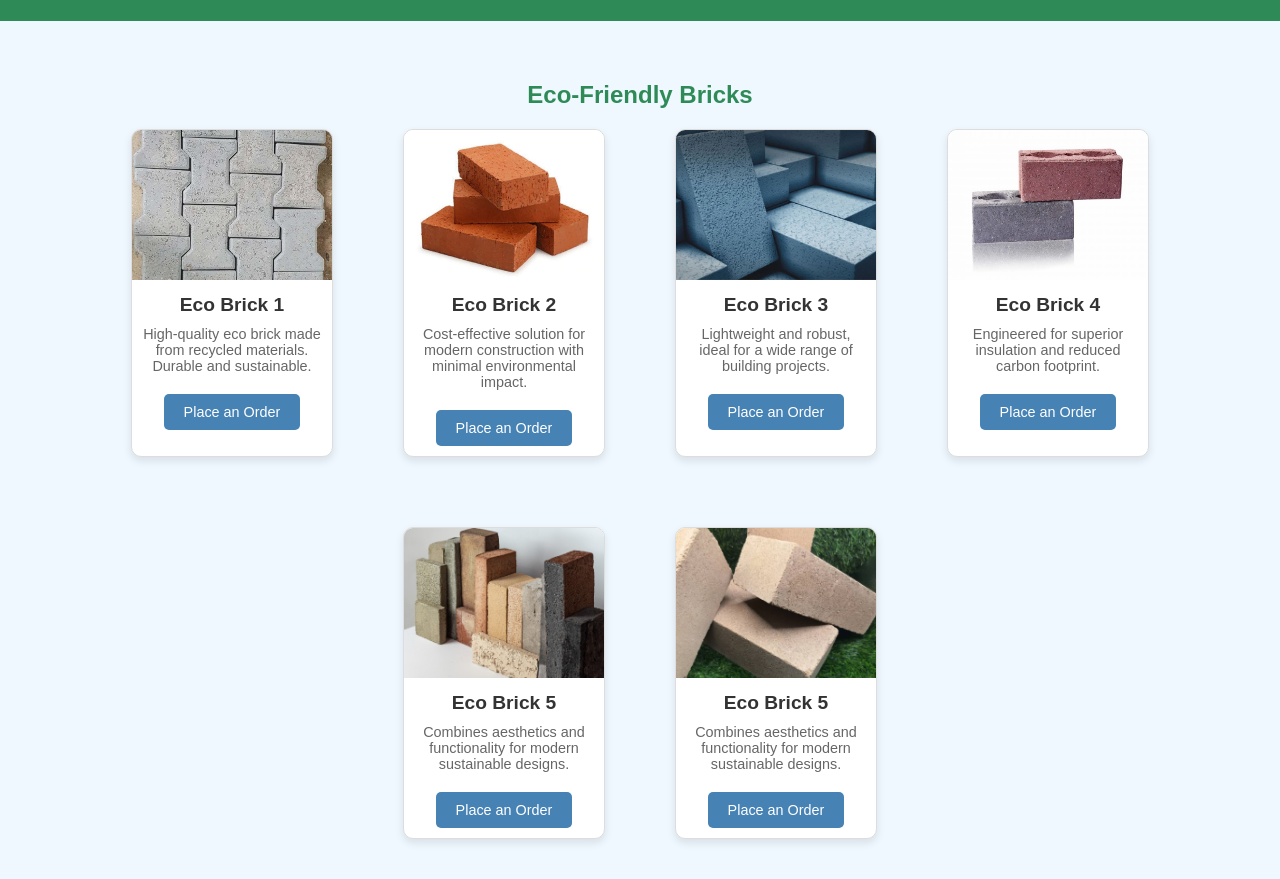
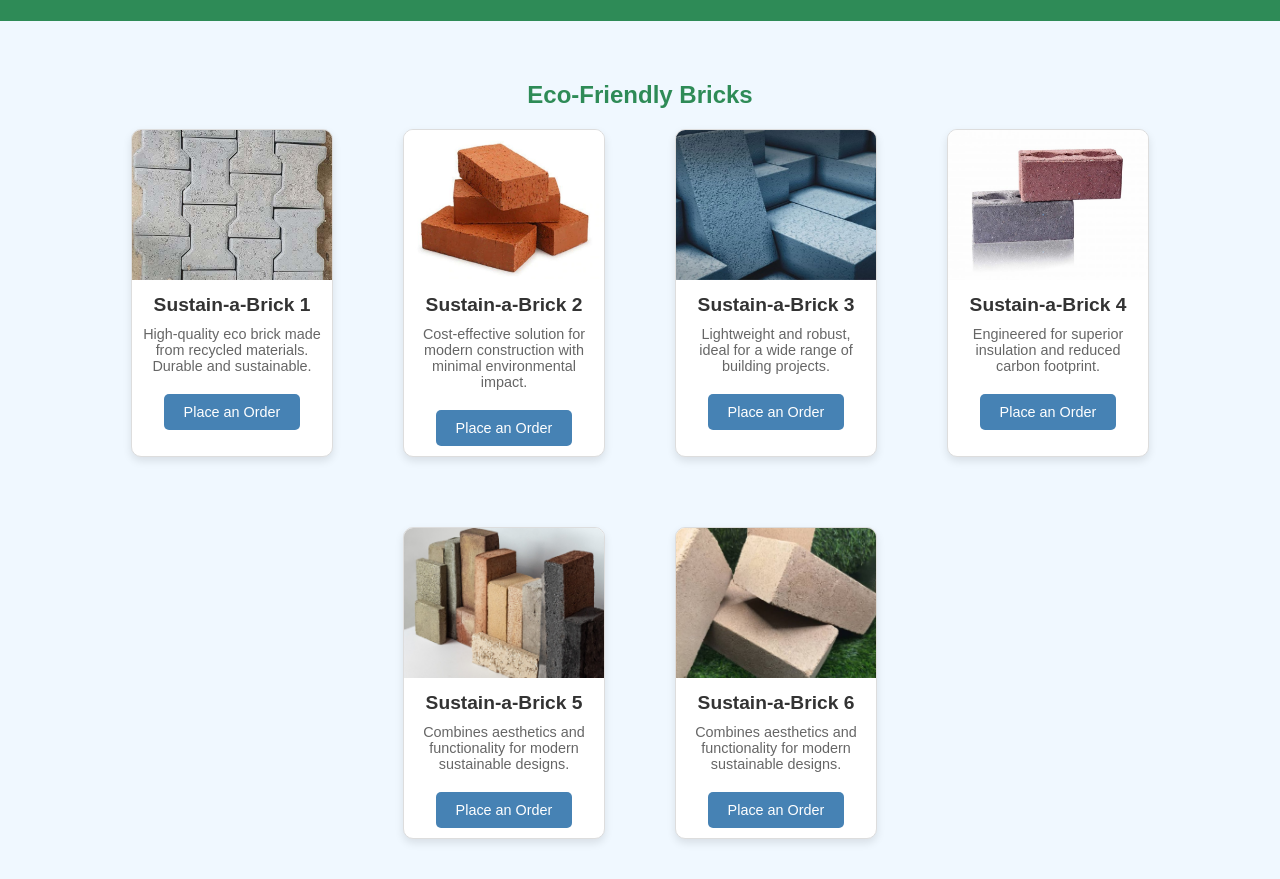
Before and after one commit to trucnguyenlethanh/sustainablebricks.github.io, a plain HTML site: page products.html in a window 1280 px wide. Shown: the part 99-978 px from the top of the page. Drawn offline with Linux system fonts and the light colour scheme.

Commit message:
Update products.html

```diff
--- a/products.html
+++ b/products.html
@@ -83,39 +83,39 @@
         <div class="product">
             <div class="product-item">
                 <img src="brick1.jpg" alt="Brick 1">
-                <h3>Eco Brick 1</h3>
+                <h3>Sustain-a-Brick 1</h3>
                 <p>High-quality eco brick made from recycled materials. Durable and sustainable.</p>
-                <button onclick="placeOrder('Eco Brick 1')">Place an Order</button>
+                <button onclick="placeOrder('Sustain-a-Brick 1')">Place an Order</button>
             </div>
             <div class="product-item">
                 <img src="brick2.jpg" alt="Brick 2">
-                <h3>Eco Brick 2</h3>
+                <h3>Sustain-a-Brick 2</h3>
                 <p>Cost-effective solution for modern construction with minimal environmental impact.</p>
-                <button onclick="placeOrder('Eco Brick 2')">Place an Order</button>
+                <button onclick="placeOrder('Sustain-a-Brick 2')">Place an Order</button>
             </div>
             <div class="product-item">
                 <img src="brick3.jpg" alt="Brick 3">
-                <h3>Eco Brick 3</h3>
+                <h3>Sustain-a-Brick 3</h3>
                 <p>Lightweight and robust, ideal for a wide range of building projects.</p>
-                <button onclick="placeOrder('Eco Brick 3')">Place an Order</button>
+                <button onclick="placeOrder('Sustain-a-Brick 3')">Place an Order</button>
             </div>
             <div class="product-item">
                 <img src="brick4.jpg" alt="Brick 4">
-                <h3>Eco Brick 4</h3>
+                <h3>Sustain-a-Brick 4</h3>
                 <p>Engineered for superior insulation and reduced carbon footprint.</p>
-                <button onclick="placeOrder('Eco Brick 4')">Place an Order</button>
+                <button onclick="placeOrder('Sustain-a-Brick 4')">Place an Order</button>
             </div>
             <div class="product-item">
                 <img src="brick5.jpg" alt="Brick 5">
-                <h3>Eco Brick 5</h3>
+                <h3>Sustain-a-Brick 5</h3>
                 <p>Combines aesthetics and functionality for modern sustainable designs.</p>
-                <button onclick="placeOrder('Eco Brick 5')">Place an Order</button>
+                <button onclick="placeOrder('Sustain-a-Brick 5')">Place an Order</button>
             </div>
             <div class="product-item">
                 <img src="brick6.jpg" alt="Brick 6">
-                <h3>Eco Brick 5</h3>
+                <h3>Sustain-a-Brick 6</h3>
                 <p>Combines aesthetics and functionality for modern sustainable designs.</p>
-                <button onclick="placeOrder('Eco Brick 5')">Place an Order</button>
+                <button onclick="placeOrder('Sustain-a-Brick 6')">Place an Order</button>
             </div>
         </div>
     </div>
```
